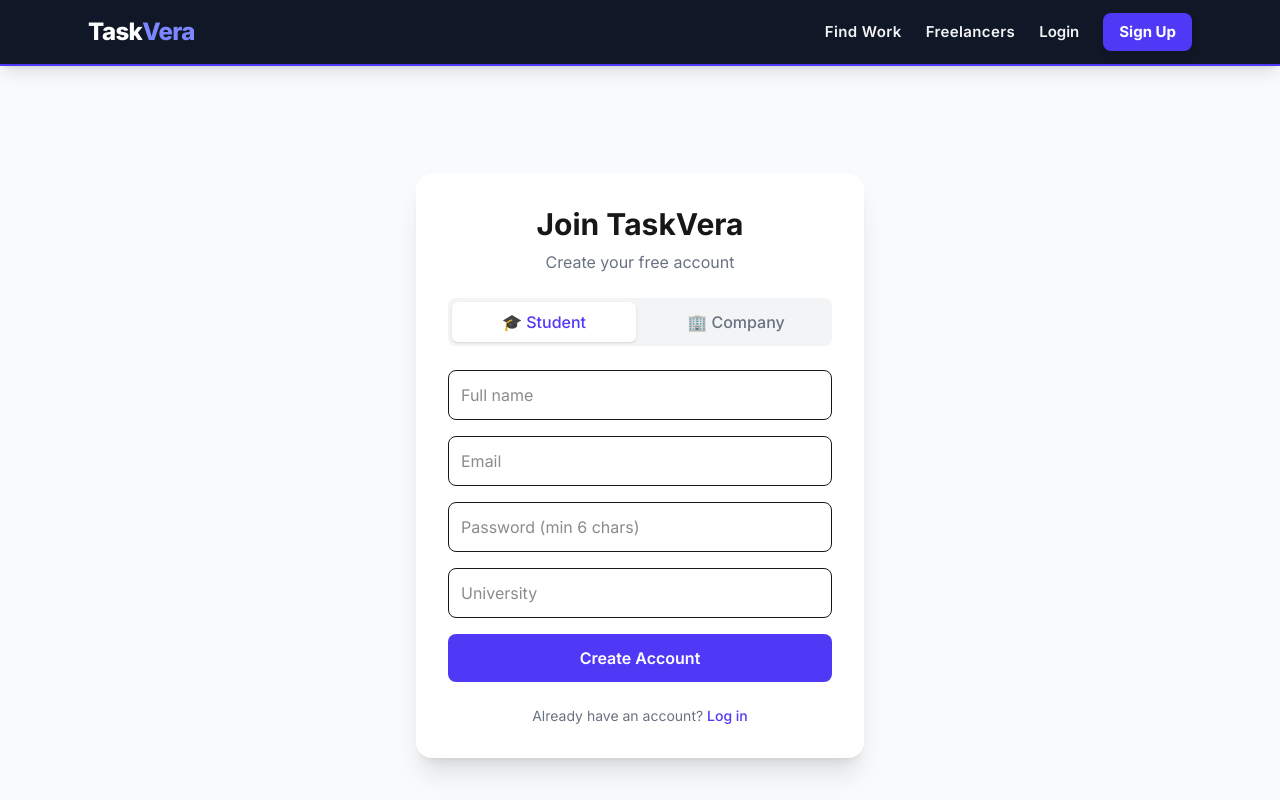
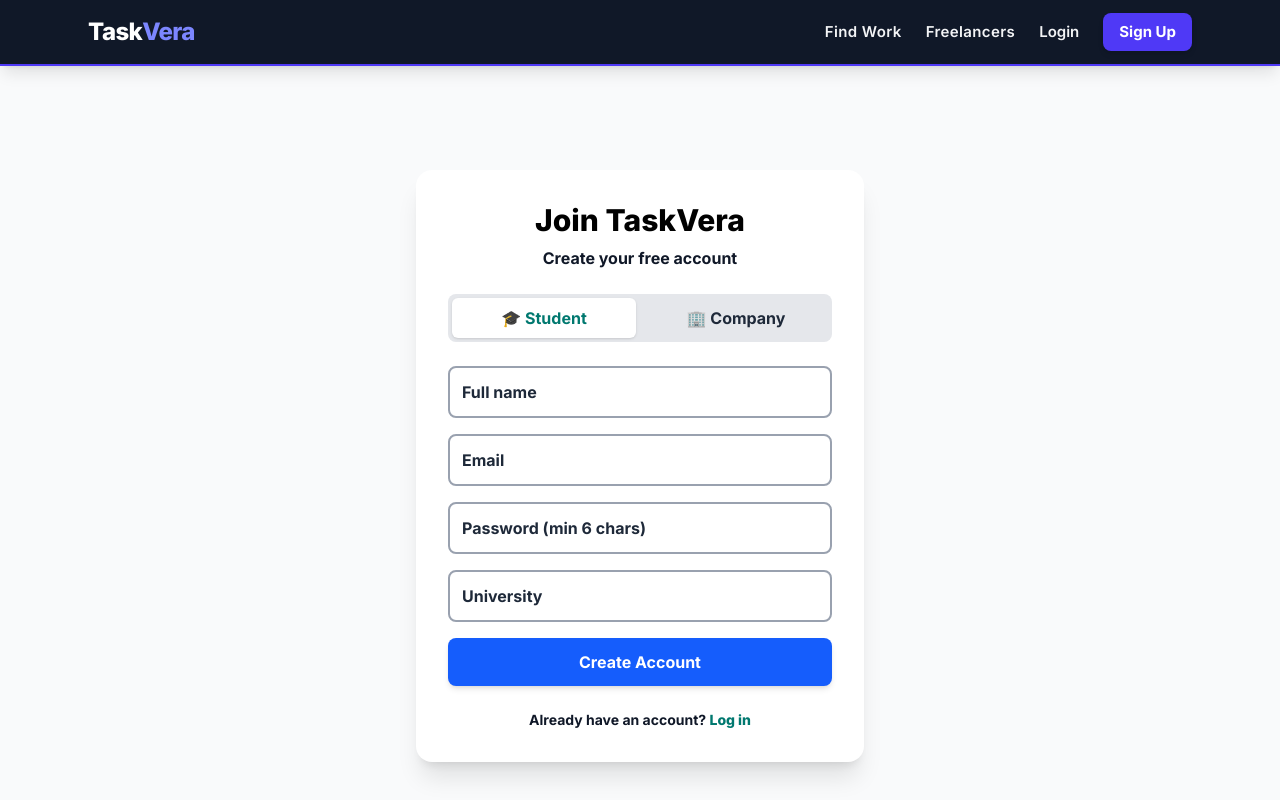
Before and after one commit to braysonimbambi455/Taskvera-mvp, a Next.js app: page /register in a window 1280 px wide. Shown: the top 800 px of the page. Built offline with nearby package versions, Linux system fonts and the light colour scheme; no server answers.

Commit message:
updated placeholder text to be dark

```diff
--- a/app/register/page.tsx
+++ b/app/register/page.tsx
@@ -48,20 +48,30 @@ export default function Register() {
     router.refresh()
   }
 
+  const inputClass =
+    'w-full border-2 border-gray-400 rounded-lg p-3 text-black font-bold placeholder:text-gray-800 placeholder:font-bold focus:outline-none focus:ring-2 focus:ring-teal-500 focus:border-teal-500'
+
   return (
     <div className="min-h-screen bg-gray-50 flex items-center justify-center px-6 py-12">
       <div className="bg-white rounded-2xl shadow-xl p-8 w-full max-w-md">
-        <h1 className="text-3xl font-bold text-center mb-2">Join TaskVera</h1>
-        <p className="text-center text-gray-500 mb-6">Create your free account</p>
+        <h1 className="text-3xl font-extrabold text-center mb-2 text-black">
+          Join TaskVera
+        </h1>
+        <p className="text-center text-gray-900 font-bold mb-6">
+          Create your free account
+        </p>
 
-        <div className="grid grid-cols-2 gap-2 bg-gray-100 p-1 rounded-lg mb-6">
+        {/* Role toggle */}
+        <div className="grid grid-cols-2 gap-2 bg-gray-200 p-1 rounded-lg mb-6">
           {(['student', 'client'] as const).map((r) => (
             <button
               key={r}
               type="button"
               onClick={() => setRole(r)}
-              className={`py-2 rounded-md font-medium transition ${
-                role === r ? 'bg-white shadow text-indigo-600' : 'text-gray-500'
+              className={`py-2 rounded-md font-bold transition ${
+                role === r
+                  ? 'bg-white shadow text-teal-700'
+                  : 'text-gray-800 hover:text-black'
               }`}
             >
               {r === 'student' ? '🎓 Student' : '🏢 Company'}
@@ -75,7 +85,7 @@ export default function Register() {
             placeholder="Full name"
             value={form.full_name}
             onChange={(e) => setForm({ ...form, full_name: e.target.value })}
-            className="w-full border rounded-lg p-3"
+            className={inputClass}
           />
           <input
             required
@@ -83,7 +93,7 @@ export default function Register() {
             placeholder="Email"
             value={form.email}
             onChange={(e) => setForm({ ...form, email: e.target.value })}
-            className="w-full border rounded-lg p-3"
+            className={inputClass}
           />
           <input
             required
@@ -92,7 +102,7 @@ export default function Register() {
             placeholder="Password (min 6 chars)"
             value={form.password}
             onChange={(e) => setForm({ ...form, password: e.target.value })}
-            className="w-full border rounded-lg p-3"
+            className={inputClass}
           />
 
           {role === 'student' ? (
@@ -100,28 +110,32 @@ export default function Register() {
               placeholder="University"
               value={form.university}
               onChange={(e) => setForm({ ...form, university: e.target.value })}
-              className="w-full border rounded-lg p-3"
+              className={inputClass}
             />
           ) : (
             <input
               placeholder="Company name"
               value={form.company_name}
               onChange={(e) => setForm({ ...form, company_name: e.target.value })}
-              className="w-full border rounded-lg p-3"
+              className={inputClass}
             />
           )}
 
           <button
+            type="submit"
             disabled={loading}
-            className="w-full bg-indigo-600 text-white py-3 rounded-lg font-semibold hover:bg-indigo-700 disabled:opacity-50"
+            className="w-full bg-blue-600 text-white py-3 rounded-lg font-bold hover:bg-blue-700 disabled:opacity-50 transition-colors shadow-md"
           >
             {loading ? 'Creating account...' : 'Create Account'}
           </button>
         </form>
 
-        <p className="text-center text-gray-500 text-sm mt-6">
+        <p className="text-center text-gray-900 text-sm mt-6 font-bold">
           Already have an account?{' '}
-          <Link href="/login" className="text-indigo-600 font-medium">
+          <Link
+            href="/login"
+            className="text-teal-700 font-extrabold hover:underline"
+          >
             Log in
           </Link>
         </p>
```
